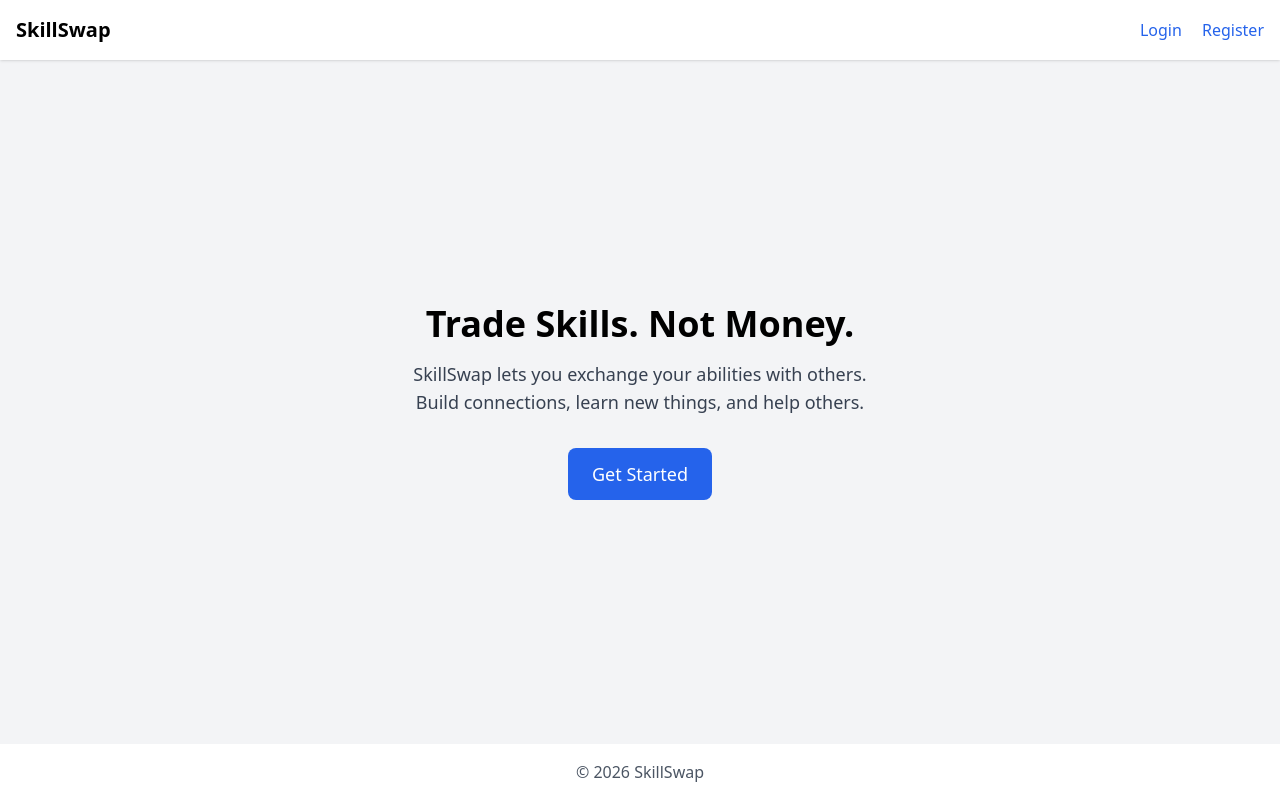
After one commit to b3an5j/SkillSwap, a Flask app: template templates/index.html in a window 1280 px wide. The commit adds this page. Run offline with Flask 3, Linux system fonts and the light colour scheme; the template is opened without the code that fills it, so the values that code supplies are empty; parts of the project's set-up code (start-up, migrations or seed data) failed here and were passed over; some libraries are stand-ins or nearby versions.

Commit message:
add index html

```diff
--- a/app.py
+++ b/app.py
@@ -15,8 +15,8 @@ if not os.path.exists(DB_PATH):
 
 
 @app.route("/")
-def hello_world():
-    return "<p>Hello, World!</p>"
+def index():
+    return render_template("index.html")
 
 
 @app.route("/login", methods=["GET", "POST"])
@@ -28,6 +28,8 @@ def login():
     password = request.form["password"]
 
     # TODO: check DB for user
+
+
     # TODO: verify password hash
     return "Logged in!"
 
--- /dev/null
+++ b/templates/index.html
@@ -0,0 +1,43 @@
+<!DOCTYPE html>
+<html lang="en">
+<head>
+    <meta charset="UTF-8">
+    <title>SkillSwap</title>
+    <meta name="viewport" content="width=device-width, initial-scale=1">
+
+    <!-- Tailwind for quick styling -->
+    <script src="https://cdn.tailwindcss.com"></script>
+</head>
+
+<body class="bg-gray-100 min-h-screen flex flex-col">
+
+    <!-- Navbar -->
+    <nav class="bg-white shadow p-4 flex justify-between items-center">
+        <h1 class="text-xl font-bold">SkillSwap</h1>
+        <div class="space-x-4">
+            <a href="/login" class="text-blue-600 hover:underline">Login</a>
+            <a href="/register" class="text-blue-600 hover:underline">Register</a>
+        </div>
+    </nav>
+
+    <!-- Hero Section -->
+    <section class="flex-1 flex flex-col items-center justify-center text-center px-4">
+        <h2 class="text-4xl font-bold mb-4">Trade Skills. Not Money.</h2>
+        <p class="text-lg text-gray-700 max-w-xl mb-8">
+            SkillSwap lets you exchange your abilities with others.<br>
+            Build connections, learn new things, and help others.
+        </p>
+
+        <a href="/register"
+           class="bg-blue-600 text-white px-6 py-3 rounded-lg text-lg hover:bg-blue-700 transition">
+            Get Started
+        </a>
+    </section>
+
+    <!-- Footer -->
+    <footer class="bg-white text-center p-4 text-gray-600">
+        © 2026 SkillSwap
+    </footer>
+
+</body>
+</html>
--- a/utils/__init__.py
+++ b/utils/__init__.py
@@ -1,2 +1,2 @@
 from .db_utils import *
-from .login_utils import *
+from .user_utils import *
--- a/utils/login_utils.py
+++ b/utils/user_utils.py
@@ -8,3 +8,5 @@ def encrypt_pwd(raw_pwd):
 
 def check_pwd(pwd, hashed):
     return bcrypt.checkpw(pwd, hashed)
+
+def insert_user
```
Also changed, not shown: templates/login.html (+7 -1 lines), templates/register.html (+7 -1 lines).
